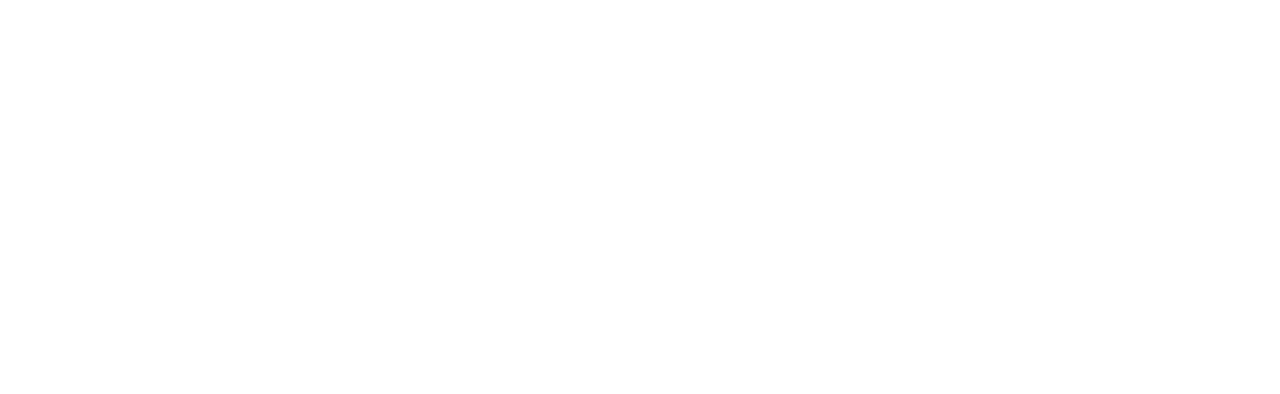
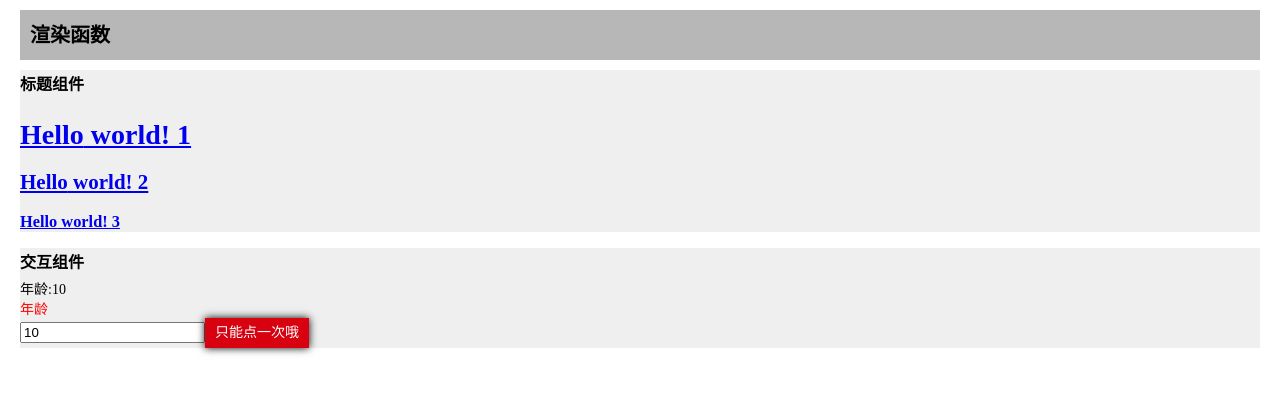
Before and after one commit to guojs-github/vue-ex, a Vue app: page /Render in a window 1280 px wide. Before the commit this address had no page. Shown: the top 394 px of the page. Built offline with nearby package versions, Linux system fonts and the light colour scheme.

Commit message:
添加【渲染函数】演示

```diff
--- a/src/components/Home/Home.vue
+++ b/src/components/Home/Home.vue
@@ -77,6 +77,9 @@
 			</div>
 			<div class='-inline -ef-click -light-red -red-button teleport' @click='onTeleport'>
 				Teleport（传送）
+			</div>
+			<div class='-inline -ef-click -light-red -red-button render' @click='onRender'>
+				渲染函数
 			</div>
 		</div>
 	</div>
@@ -255,6 +258,12 @@
 			this.route('Teleport');
 		},
 
+		onRender() {
+			console.log('On demo Render');
+
+			this.route('Render');
+		},
+
 		/*************************/
 		init() {
 			console.log('Initialize.');
--- /dev/null
+++ b/src/components/Render/AnchoredHeading.jsx
@@ -0,0 +1,45 @@
+/*
+	Anchor Heading
+*/
+import { defineComponent, h } from 'vue';
+
+/** Recursively get text from children nodes */
+function getChildrenTextContent(children) {
+	return children
+		.map(node => {
+			return typeof node.children === 'string'
+				? node.children
+				: Array.isArray(node.children)
+					? getChildrenTextContent(node.children)
+					: '';
+		})
+		.join('');
+}
+
+const AnchoredHeading = defineComponent({
+	name: 'AnchoredHeading',
+
+	render() {
+		// create kebab-case id from the text contents of the children
+		const headingId = getChildrenTextContent(this.$slots.default())
+			.toLowerCase()
+			.replace(/\W+/g, '-') // replace non-word characters with dash
+			.replace(/(^-|-$)/g, ''); // remove leading and trailing dashes
+
+		return h('h' + this.level, [
+			h('a', {
+				name: headingId,
+				href: '#' + headingId
+			}, this.$slots.default())
+		]);
+	},
+
+	props: {
+		level: {
+			type: Number,
+			required: true
+		}
+	}
+});
+
+export default AnchoredHeading;
--- /dev/null
+++ b/src/components/Render/Interaction.jsx
@@ -0,0 +1,41 @@
+/*
+	Interaction
+*/
+import { defineComponent, h } from 'vue';
+
+const Interaction = defineComponent({
+	name: 'Interaction',
+
+	props: ['age'], // v-model age
+	emits: [
+		'update:age', // v-model age
+		'click-once'
+	],
+	render() {
+		return h('div', {
+			class: 'interaction'
+		},[
+			h('div', {
+				style: {
+					color: 'red'
+				}
+			}, this.$slots.default())
+			, h('input', {
+				type: 'Number',
+				placeholder: '请在此处输入',
+				value: this.age, // v-model age 绑定到子组件
+				onInput: $event => {
+					this.$emit('update:age', $event.target.value); //// v-model age 自动更新值到父组件
+				}
+			})
+			, h('div', {
+				class: '-inline -ef-click -light-red -red-button',
+				onClickOnce: () => {
+					this.$emit('click-once');
+				}
+			}, "只能点一次哦")
+		]);
+	}
+});
+
+export default Interaction;
--- /dev/null
+++ b/src/components/Render/Render.less
@@ -0,0 +1,18 @@
+/*
+  Render style
+*/
+@sub-title-height: 30px;
+
+.render {
+	.row-demo {
+		margin-top: 10px;
+		background-color: #efefef;
+	}
+
+	.sub-title {
+		height: @sub-title-height;
+		line-height: @sub-title-height;
+		font-size: 16px;
+		font-weight: bold;
+	}
+}
--- /dev/null
+++ b/src/components/Render/Render.vue
@@ -0,0 +1,63 @@
+<!--渲染函数-->
+<template>
+	<div class='-content render'>
+		<div class='-title'>
+			渲染函数
+		</div>
+
+		<div class='row-demo'>
+			<div class='sub-title'>
+				标题组件
+			</div>
+			<anchored-heading :level='1'> <span>Hello</span> world! 1 </anchored-heading>
+			<anchored-heading :level='2'> <span>Hello</span> world! 2</anchored-heading>
+			<anchored-heading :level='3'> <span>Hello</span> world! 3</anchored-heading>
+		</div>
+
+		<div class='row-demo'>
+			<div class='sub-title'>
+				交互组件
+			</div>
+			<div>
+				{{ ageTitle}}:{{ ageValue }}
+			</div>
+			<interaction
+				v-model:age='ageValue'
+				@click-once='onClickOnce'>
+				年龄
+			</interaction>
+		</div>
+	</div>
+</template>
+
+<script>
+import AnchoredHeading from './AnchoredHeading.jsx';
+import Interaction from './Interaction.jsx';
+
+export default {
+	name: 'Render',
+
+	components: {
+		AnchoredHeading,
+		Interaction
+	},
+
+	data() {
+		return {
+			ageValue: 10,
+			ageTitle: '年龄'
+		};
+	},
+
+	methods: {
+		onClickOnce() {
+			alert('已经点了一次了！');
+		}
+		/*************************/
+	}
+};
+</script>
+
+<style scoped src='./Render.less' lang='less'/>
+<style scoped>
+</style>
--- a/src/router/index.ts
+++ b/src/router/index.ts
@@ -24,6 +24,7 @@
 import Mixin from '@/components/Mixin/Mixin.vue';
 import Directives from '@/components/Directives/Directives.vue';
 import Teleport from '@/components/Teleport/Teleport.vue';
+import Render from '@/components/Render/Render.vue';
 
 const routes: Array<RouteRecordRaw> = [{
 	path: '/',
@@ -125,6 +126,10 @@
 	path: '/Teleport',
 	name: 'Teleport',
 	component: Teleport
+}, {
+	path: '/Render',
+	name: 'Render',
+	component: Render
 }];
 
 const router = createRouter({
```
Also changed, not shown: 1 other file (tests, documents, lock files or other folders).
